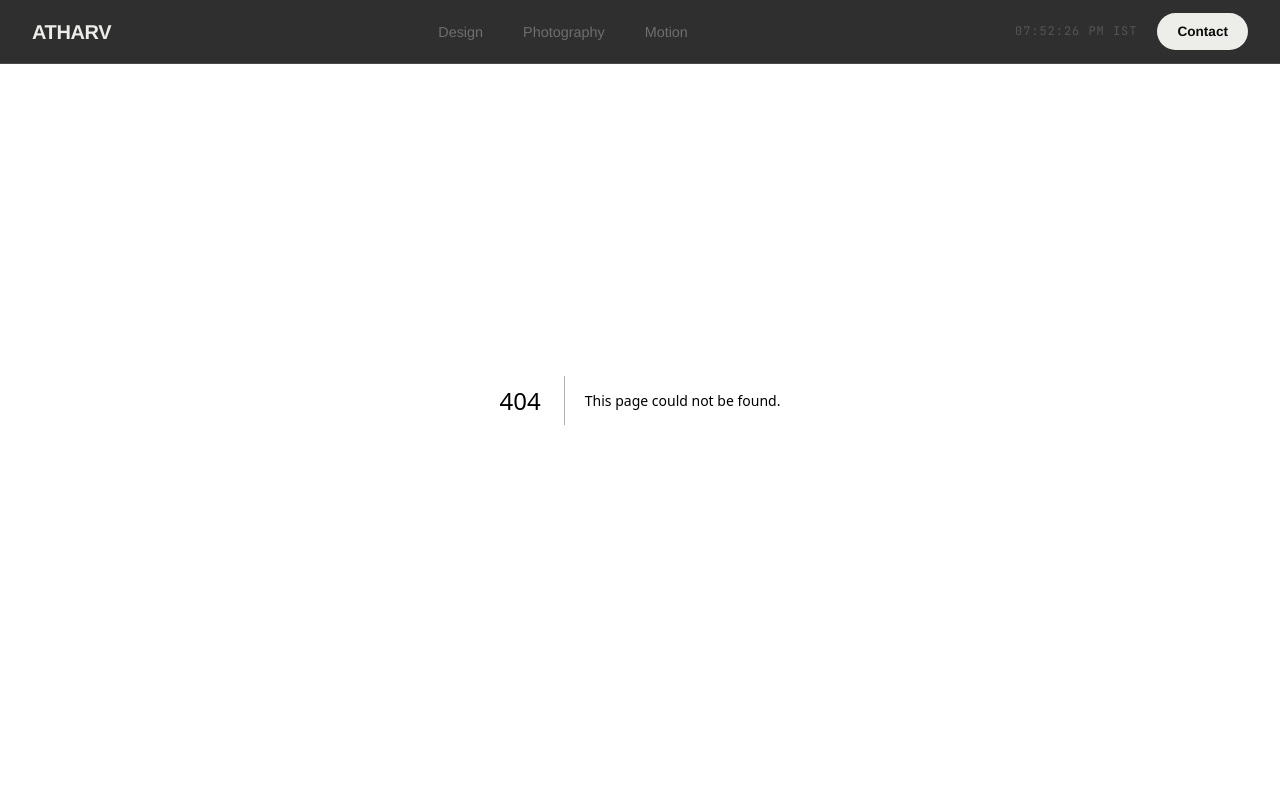
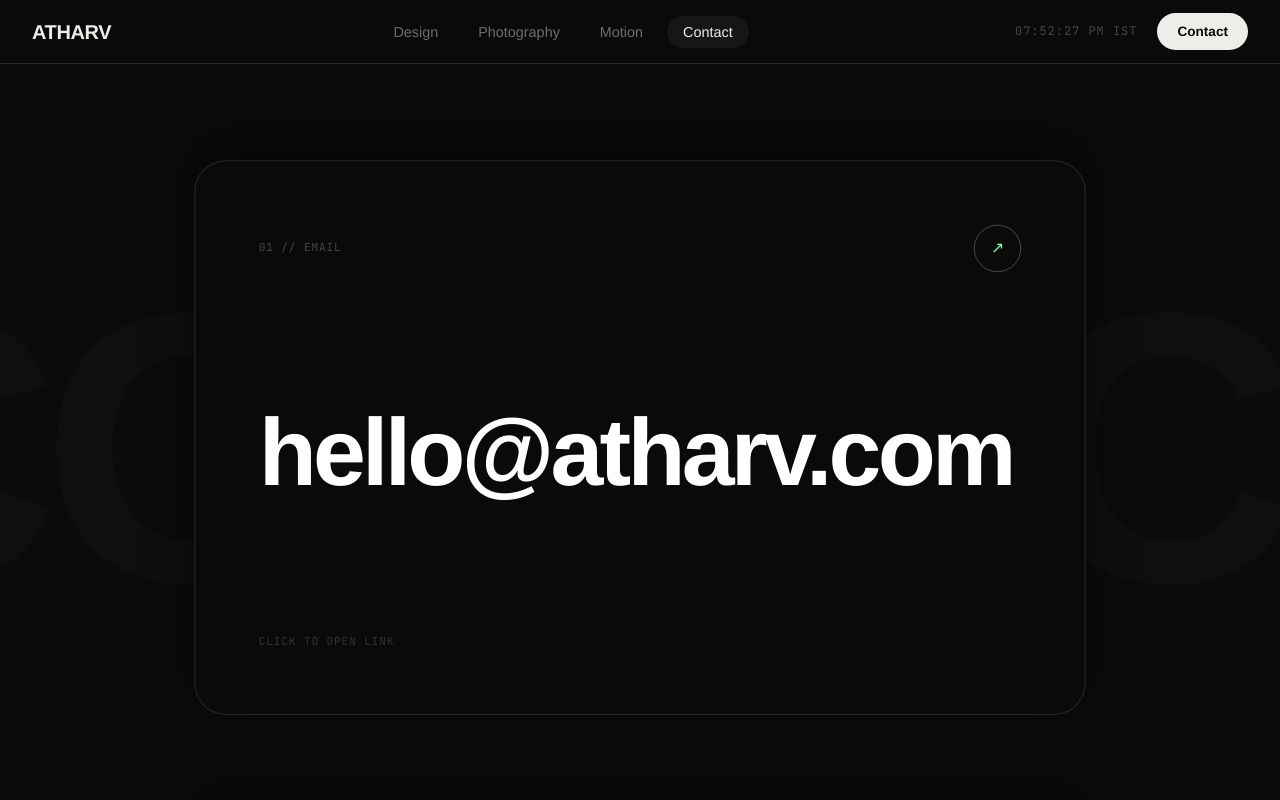
Before and after one commit to atharvgarg2010/Professional, a Next.js app in the folder portfolio/: page /contact in a window 1280 px wide. Before the commit this address had no page. Shown: the top 800 px of the page. Built offline with nearby package versions, Linux system fonts and the light colour scheme.

Commit message:
Contact Page

```diff
--- /dev/null
+++ b/portfolio/app/contact/page.tsx
@@ -0,0 +1,16 @@
+import type { Metadata } from 'next';
+import PageShell from '@/components/PageShell';
+import ContactClient from '@/components/contact/ContactClient';
+
+export const metadata: Metadata = {
+  title: 'Contact',
+  description: 'Get in touch.',
+};
+
+export default function ContactPage() {
+  return (
+    <PageShell>
+      <ContactClient />
+    </PageShell>
+  );
+}
--- a/portfolio/components/Topbar.tsx
+++ b/portfolio/components/Topbar.tsx
@@ -11,6 +11,7 @@ const navLinks = [
   { href: '/motion',       label: 'Motion' },
   // { href: '/marketing',    label: 'Marketing' },
   // { href: '/author',       label: 'Author' },
+  { href: '/contact',      label: 'Contact' },
 ];
 
 function useClock() {
--- /dev/null
+++ b/portfolio/components/contact/ContactClient.tsx
@@ -0,0 +1,174 @@
+'use client';
+
+import { useRef } from 'react';
+import { motion, useScroll, useTransform, MotionValue } from 'framer-motion';
+
+const contacts = [
+  { id: 'email', title: 'EMAIL', value: 'hello@atharv.com', link: 'mailto:hello@atharv.com', bg: '#0a0a0a', fg: '#ffffff', accent: '#78ffb4' },
+  { id: 'github', title: 'GITHUB', value: 'atharvgarg2010', link: 'https://github.com/atharvgarg2010', bg: '#f2f2f2', fg: '#0a0a0a', accent: '#ff5a2b' },
+  { id: 'instagram', title: 'INSTAGRAM', value: '@atharv.visuals', link: 'https://instagram.com/', bg: '#1a0503', fg: '#ffffff', accent: '#a678ff' },
+  { id: 'phone', title: 'PHONE', value: '+91 99999 99999', link: 'tel:+919999999999', bg: '#0b1f14', fg: '#ffffff', accent: '#7ab8ff' },
+];
+
+export default function ContactClient() {
+  const containerRef = useRef<HTMLDivElement>(null);
+  const { scrollYProgress } = useScroll({
+    target: containerRef,
+    offset: ['start start', 'end end']
+  });
+
+  // Card 0 (Email)
+  const y0 = useTransform(scrollYProgress, [0, 0.33, 0.66, 1], ['0vh', '-5vh', '-10vh', '-15vh']);
+  const s0 = useTransform(scrollYProgress, [0, 0.33, 0.66, 1], [1, 0.95, 0.9, 0.85]);
+
+  // Card 1 (GitHub)
+  const y1 = useTransform(scrollYProgress, [0, 0.33, 0.66, 1], ['100vh', '0vh', '-5vh', '-10vh']);
+  const s1 = useTransform(scrollYProgress, [0, 0.33, 0.66, 1], [1, 1, 0.95, 0.9]);
+
+  // Card 2 (Instagram)
+  const y2 = useTransform(scrollYProgress, [0, 0.33, 0.66, 1], ['100vh', '100vh', '0vh', '-5vh']);
+  const s2 = useTransform(scrollYProgress, [0, 0.33, 0.66, 1], [1, 1, 1, 0.95]);
+
+  // Card 3 (Phone)
+  const y3 = useTransform(scrollYProgress, [0, 0.33, 0.66, 1], ['100vh', '100vh', '100vh', '0vh']);
+  const s3 = useTransform(scrollYProgress, [0, 0.33, 0.66, 1], [1, 1, 1, 1]);
+
+  const cards = [
+    { y: y0, s: s0, data: contacts[0] },
+    { y: y1, s: s1, data: contacts[1] },
+    { y: y2, s: s2, data: contacts[2] },
+    { y: y3, s: s3, data: contacts[3] },
+  ];
+
+  return (
+    <div ref={containerRef} style={{ height: '400vh', position: 'relative', backgroundColor: 'var(--bg)' }}>
+      {/* Sticky container that stays fixed while you scroll through the 400vh */}
+      <div
+        style={{
+          position: 'sticky',
+          top: 0,
+          height: '100vh',
+          width: '100%',
+          overflow: 'hidden',
+          display: 'flex',
+          alignItems: 'center',
+          justifyContent: 'center',
+          padding: '2rem'
+        }}
+      >
+
+        {/* Background typographic noise */}
+        <div
+          style={{
+            position: 'absolute',
+            top: '50%',
+            left: '50%',
+            transform: 'translate(-50%, -50%)',
+            opacity: 0.02,
+            pointerEvents: 'none',
+            whiteSpace: 'nowrap',
+            fontFamily: '"Helvetica Neue", Inter, Arial, sans-serif',
+            fontSize: 'clamp(15rem, 30vw, 40rem)',
+            fontWeight: 800,
+            letterSpacing: '-0.05em',
+            zIndex: 0
+          }}
+        >
+          CONTACT
+        </div>
+
+        {cards.map((card, i) => (
+          <motion.a
+            href={card.data.link}
+            target="_blank"
+            rel="noopener noreferrer"
+            key={card.data.id}
+            style={{
+              y: card.y,
+              scale: card.s,
+              position: 'absolute',
+              top: '15vh',
+              left: 0,
+              right: 0,
+              margin: '0 auto',
+              width: '100%',
+              maxWidth: '900px',
+              height: '70vh',
+              backgroundColor: card.data.bg,
+              color: card.data.fg,
+              borderRadius: '2rem',
+              padding: 'clamp(2rem, 5vw, 4rem)',
+              display: 'flex',
+              flexDirection: 'column',
+              justifyContent: 'space-between',
+              transformOrigin: 'top center',
+              boxShadow: '0 -20px 50px rgba(0,0,0,0.5)',
+              border: `1px solid ${card.data.fg}20`,
+              textDecoration: 'none',
+              zIndex: i + 1
+            }}
+            className="group"
+            whileHover={{ scale: 0.98, transition: { duration: 0.4, ease: [0.16, 1, 0.3, 1] } }}
+          >
+            {/* Header: Title and Index */}
+            <div style={{ display: 'flex', justifyContent: 'space-between', alignItems: 'center' }}>
+              <span className="mono-label" style={{ opacity: 0.6 }}>
+                0{i + 1} // {card.data.title}
+              </span>
+
+              {/* Animated Arrow */}
+              <div
+                style={{
+                  width: '3rem',
+                  height: '3rem',
+                  borderRadius: '50%',
+                  border: `1px solid ${card.data.fg}40`,
+                  display: 'flex',
+                  alignItems: 'center',
+                  justifyContent: 'center',
+                  overflow: 'hidden',
+                  position: 'relative'
+                }}
+              >
+                <div
+                  className="transition-transform duration-500 ease-out group-hover:translate-x-full group-hover:-translate-y-full absolute"
+                  style={{ color: card.data.accent }}
+                >
+                  ↗
+                </div>
+                <div
+                  className="transition-transform duration-500 ease-out -translate-x-full translate-y-full group-hover:translate-x-0 group-hover:translate-y-0 absolute"
+                  style={{ color: card.data.accent }}
+                >
+                  ↗
+                </div>
+              </div>
+            </div>
+
+            {/* Huge Value Text */}
+            <div
+              style={{
+                fontFamily: '"Helvetica Neue", Inter, Arial, sans-serif',
+                fontSize: 'clamp(2.5rem, 8vw, 6rem)',
+                fontWeight: 600,
+                lineHeight: 0.9,
+                letterSpacing: '-0.04em',
+                wordBreak: 'break-word',
+                transition: 'color 0.4s ease'
+              }}
+              className="group-hover:text-opacity-80"
+            >
+              {card.data.value}
+            </div>
+
+            {/* Footer detail */}
+            <div className="mono-label" style={{ opacity: 0.4 }}>
+              CLICK TO OPEN LINK
+            </div>
+          </motion.a>
+        ))}
+
+      </div>
+    </div>
+  );
+}
```
